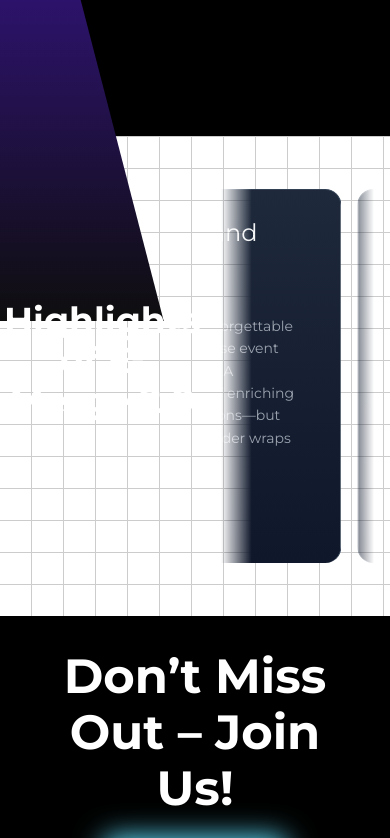
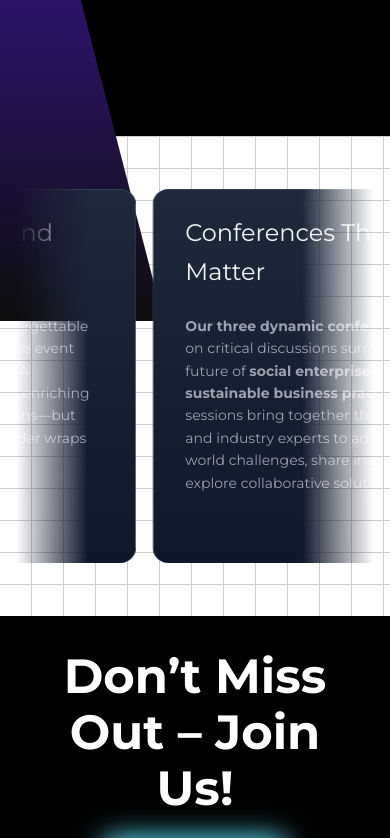
Before and after one commit to E-Cell-IITH/E-Cell-Website, a Next.js app: page /emerge in a window 390 px wide. Shown: the part 1440-2278 px from the top of the page. Built offline with nearby package versions, Linux system fonts and the light colour scheme.

Commit message:
phone view

```diff
--- a/components/ui/TestCards.jsx
+++ b/components/ui/TestCards.jsx
@@ -7,9 +7,8 @@ const cardsData = [
         quote: "Conferences That Matter",
         name: (
             <>
-              <b>Our three dynamic conferences</b> focus on critical discussions surrounding the future of   <b>social enterprises</b>  and <b> sustainable business practices. </b>
-              These sessions bring together thought leaders and industry experts to
-              address real-world challenges, share insights, and explore collaborative solutions.
+                <b>Our three dynamic conferences</b> focus on critical discussions surrounding the future of <b>social enterprises</b> and <b>sustainable business practices.</b>
+                These sessions bring together thought leaders and industry experts to address real-world challenges, share insights, and explore collaborative solutions.
             </>
         ),
         photo: "../../public/campusPhotos/mic.webp"
@@ -21,12 +20,10 @@ const cardsData = [
     {
         quote: "Sustainable Exhibition & Market",
         name: "Discover innovative products and solutions at the Sustainable Exhibition and Market, showcasing eco-conscious brands and startups that are pushing the boundaries of ethical business practices. This is your chance to engage with sustainability at its core.",
-
     },
     {
         quote: "Business Boardroom Competition",
         name: "Step into the role of a C-suite executive in this high-stakes boardroom simulation! Teams will assume roles such as CEO, CFO, and other key decision-makers, sitting around the table to address complex business scenarios. It’s a thrilling opportunity to demonstrate leadership, strategic thinking, and teamwork in a simulated corporate environment.",
-
     },
     {
         quote: "A Mysterious Grand Finale",
@@ -36,11 +33,8 @@ const cardsData = [
 
 const TestCards = () => {
     return (
-
-        <div className="h-[30rem] w-full dark:bg-black bg-white  dark:bg-grid-white/[0.2] bg-grid-black/[0.2] relative flex items-center justify-center">
-            <h2 className="text-4xl font-bold text-white text-center mb-8 z-10">Highlights of
-                E-Merge 2.0
-            </h2>
+        <div className="h-[30rem] w-full dark:bg-black bg-white dark:bg-grid-white/[0.2] bg-grid-black/[0.2] relative flex items-center justify-center">
+            <h2 className="text-4xl font-bold text-white text-center mb-8 z-10 hidden md:block">Highlights of E-Merge 2.0</h2>
             <div className="flex justify-center w-full overflow-hidden px-4 sm:px-6 lg:px-8">
                 <div className="w-full max-w-6xl">
                     <InfiniteMovingCards
@@ -54,4 +48,4 @@ const TestCards = () => {
     )
 }
 
-export default TestCards
+export default TestCards;
--- a/pages/emerge.js
+++ b/pages/emerge.js
@@ -218,7 +218,7 @@ function Emegrge() {
                     },
                   }}
                   onClick={() => {
-                    //TODO
+                    window.open('https://forms.gle/A3zo4VguVE3hHS7g8', '_blank');cc
                   }}
                 >
                   College Student
```
Lines whose indentation alone changed are shown as unchanged.
